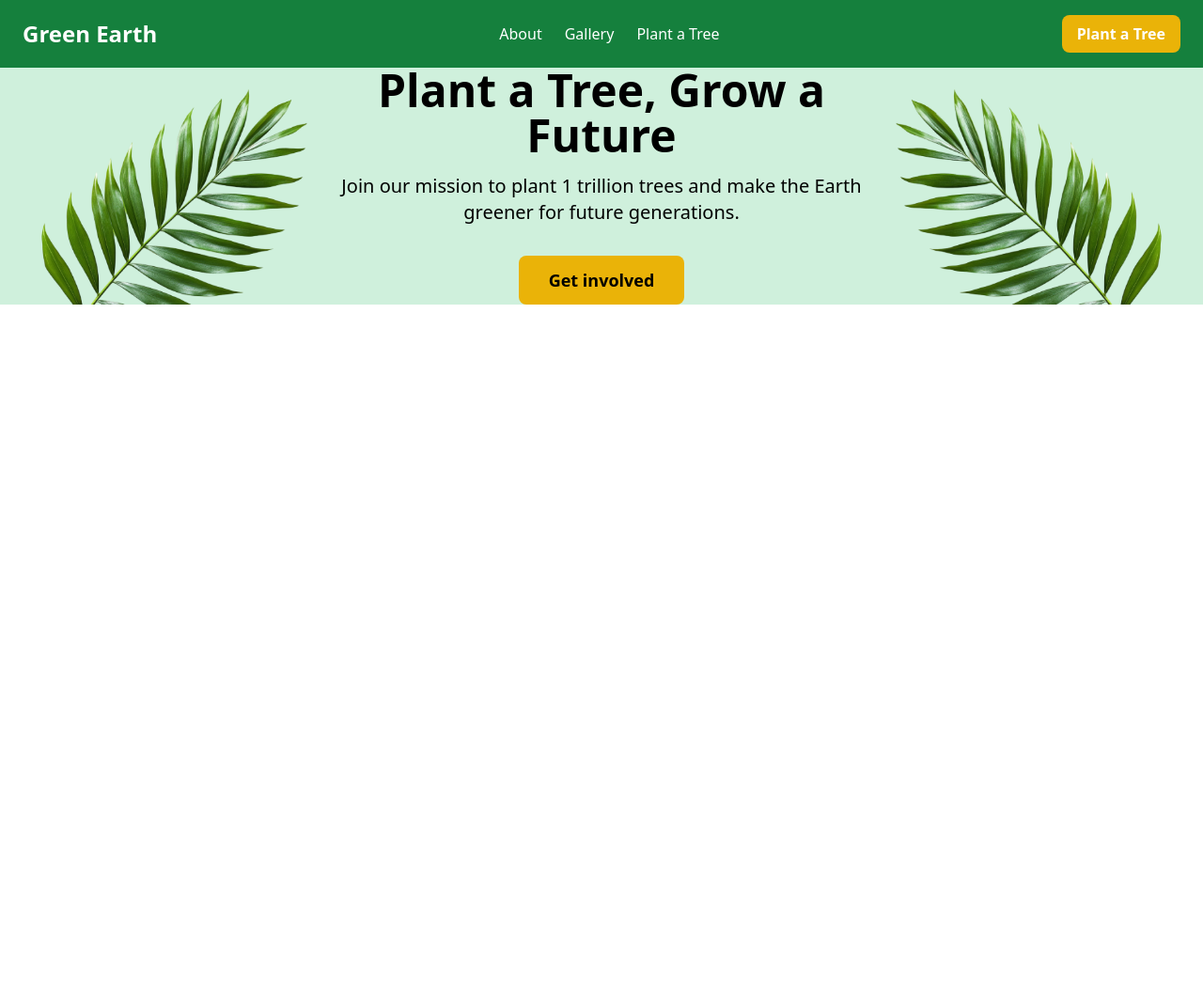
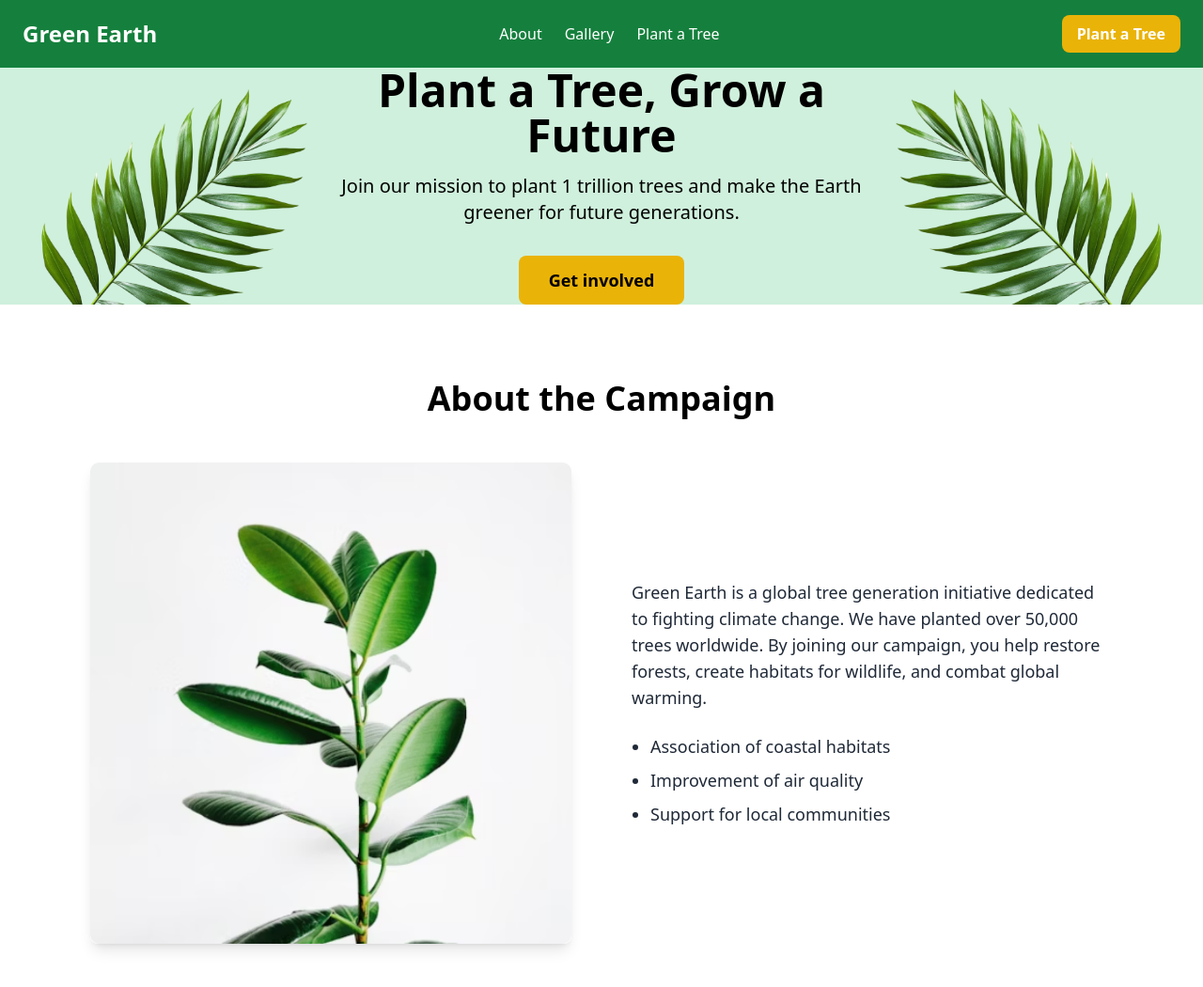
Before and after one commit to habibsunny204/PH-Assignment-06, a plain HTML site: page index.html in a window 1280 px wide. Shown: the whole page at 94% size. Before the commit the page ends 800 px from the top, so only its background shows below. Drawn offline with nearby package versions, Linux system fonts and the light colour scheme.

Commit message:
added about compaign

```diff
--- a/index.html
+++ b/index.html
@@ -50,14 +50,36 @@
                     <img src="assets/hero-leaf2.png" alt="leaf">
                 </div>
             </section>
-
-            <main class="max-w-7xl mx-auto px-4 sm:px-6 lg:px-8">
-            </main>
         </body>
     </header>
 
     <main>
 
+        <!-- About Campaign -->
+        <section id="#about" class="py-16 sm:py-20">
+            <div class="max-w-6xl mx-auto px-4 sm:px-6 lg:px-8">
+                <h2 class="text-3xl sm:text-4xl font-bold text-center mb-12">About the Campaign</h2>
+
+                <div class="flex flex-col md:flex-row items-center gap-10 lg:gap-16">
+                    <div class="w-full md:w-1/2">
+                        <img src="assets/about.png" alt="tree"
+                            class="w-full aspect-square rounded-lg shadow-lg object-cover">
+                    </div>
+                    <div class="w-full md:w-1/2">
+                        <p class="text-lg text-[#1F2937] mb-6">
+                            Green Earth is a global tree generation initiative dedicated to fighting climate change. We
+                            have planted over 50,000 trees worldwide. By joining our campaign, you help restore forests,
+                            create habitats for wildlife, and combat global warming.
+                        </p>
+                        <ul class="space-y-2 list-disc pl-5 text-lg text-[#1F2937]">
+                            <li><span>Association of coastal habitats</span></li>
+                            <li><span>Improvement of air quality</span></li>
+                            <li><span>Support for local communities</span></li>
+                        </ul>
+                    </div>
+                </div>
+            </div>
+        </section>
     </main>
 
     <footer>
```
